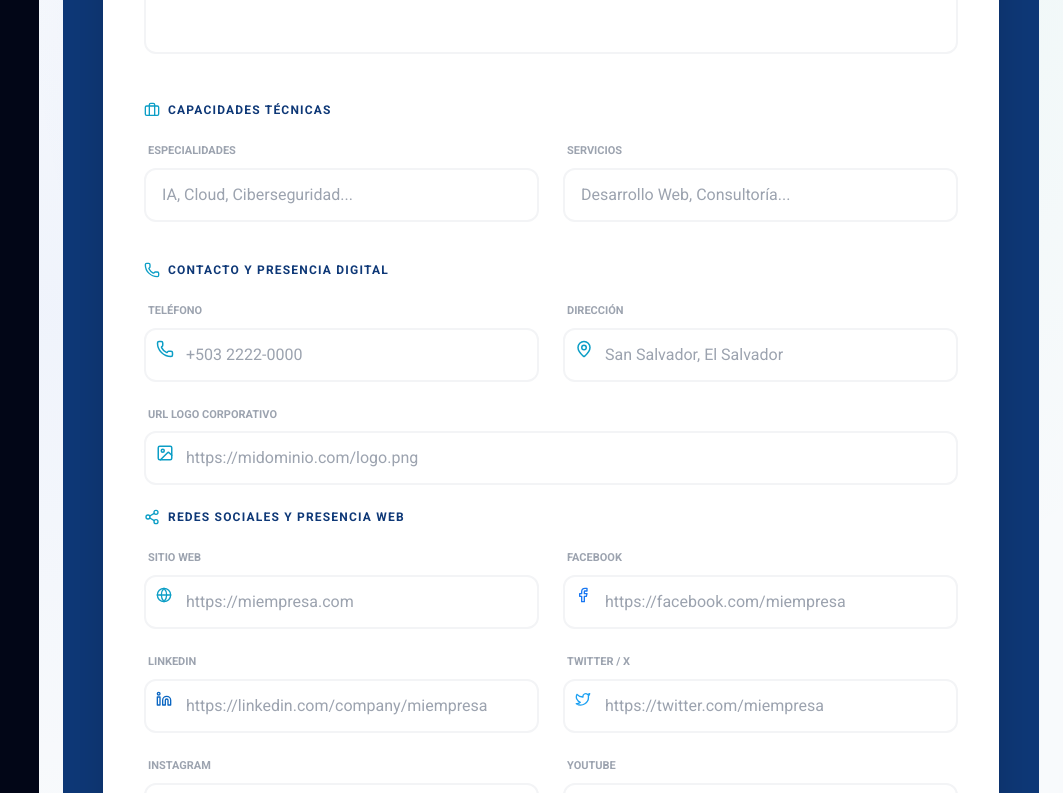
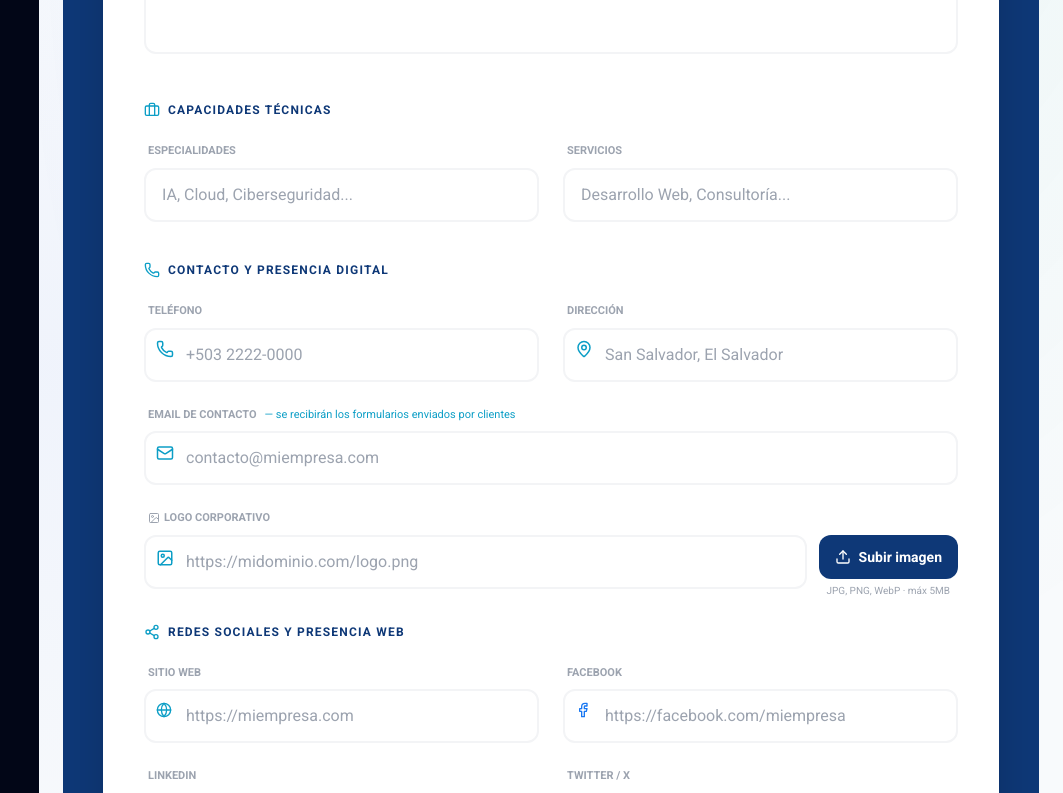
Before and after one commit to CASATIC2026/Directorio-Interactivo-de-CASATIC-2026---Frontend, a React (Vite) app: page /admin/socios/nuevo in a window 1280 px wide. Shown: the part 475-1268 px from the top of the page, without its empty margins (217-1280 px from the left). Built offline with nearby package versions, Linux system fonts and the light colour scheme; sample sign-in values are in the browser's storage.

Commit message:
feat: agregar campo emailContacto y upload de logo en formulario de socio

```diff
--- a/src/pages/admin/SocioFormPage.jsx
+++ b/src/pages/admin/SocioFormPage.jsx
@@ -1,16 +1,17 @@
-import { useState, useEffect } from 'react';
+import { useState, useEffect, useRef } from 'react';
 import { useNavigate, useParams } from 'react-router-dom';
 import api from '../../api/client';
 import {
   Save, ArrowLeft, Building2, Globe, Phone, MapPin,
   Tag, Briefcase, Image, Share2, AlertCircle, Loader2,
-  Facebook, Linkedin, Twitter, Instagram, Youtube
+  Facebook, Linkedin, Twitter, Instagram, Youtube, Mail, Upload
 } from 'lucide-react';
 
 export default function SocioFormPage() {
   const { id } = useParams();
   const navigate = useNavigate();
   const isEdit = Boolean(id);
+  const fileInputRef = useRef(null);
 
   const [form, setForm] = useState({
     nombreEmpresa: '',
@@ -21,6 +22,7 @@ export default function SocioFormPage() {
     telefono: '',
     direccion: '',
     logoUrl: '',
+    emailContacto: '',
     marcasRepresenta: '',
     // Redes sociales — campos individuales
     rsWebsite: '',
@@ -33,6 +35,8 @@ export default function SocioFormPage() {
   const [error, setError] = useState(null);
   const [saving, setSaving] = useState(false);
   const [loadingData, setLoadingData] = useState(isEdit);
+  const [uploadingLogo, setUploadingLogo] = useState(false);
+  const [uploadError, setUploadError] = useState(null);
 
   useEffect(() => {
     if (isEdit) {
@@ -48,6 +52,7 @@ export default function SocioFormPage() {
           direccion: s.direccion || '',
           logoUrl: s.logoUrl || '',
           marcasRepresenta: s.marcasRepresenta || '',
+          emailContacto: s.emailContacto || '',
           // Parsear redesSociales JSON a campos individuales
           ...(() => {
             let rs = {};
@@ -68,6 +73,26 @@ export default function SocioFormPage() {
 
   const handleChange = (field) => (e) =>
     setForm({ ...form, [field]: e.target.value });
+
+  const handleLogoUpload = async (e) => {
+    const file = e.target.files?.[0];
+    if (!file) return;
+    setUploadingLogo(true);
+    setUploadError(null);
+    const fd = new FormData();
+    fd.append('file', file);
+    try {
+      const res = await api.post('/upload/logo', fd, {
+        headers: { 'Content-Type': 'multipart/form-data' },
+      });
+      setForm((prev) => ({ ...prev, logoUrl: res.data.url }));
+    } catch (err) {
+      setUploadError(err.response?.data?.message || 'Error al subir la imagen');
+    } finally {
+      setUploadingLogo(false);
+      if (fileInputRef.current) fileInputRef.current.value = '';
+    }
+  };
 
   const autoSlug = () => {
     const slug = form.nombreEmpresa
@@ -103,6 +128,7 @@ export default function SocioFormPage() {
       telefono: form.telefono,
       direccion: form.direccion,
       logoUrl: form.logoUrl,
+      emailContacto: form.emailContacto,
       redesSociales,
       especialidades: form.especialidades.split(',').map((s) => s.trim()).filter(Boolean),
       servicios: form.servicios.split(',').map((s) => s.trim()).filter(Boolean),
@@ -249,11 +275,66 @@ export default function SocioFormPage() {
                     placeholder="San Salvador, El Salvador" />
                 </div>
                 <div className="md:col-span-2 relative">
-                  <Image className="absolute left-3 top-[38px] text-[#0C9EC6]" size={18} />
-                  <label className="block text-[11px] font-bold text-gray-400 uppercase mb-2 ml-1">URL Logo Corporativo</label>
-                  <input type="text" value={form.logoUrl} onChange={handleChange('logoUrl')}
+                  <Mail className="absolute left-3 top-[38px] text-[#0C9EC6]" size={18} />
+                  <label className="block text-[11px] font-bold text-gray-400 uppercase mb-2 ml-1">
+                    Email de Contacto
+                    <span className="ml-2 text-[#0C9EC6] normal-case font-normal">— se recibirán los formularios enviados por clientes</span>
+                  </label>
+                  <input type="email" value={form.emailContacto} onChange={handleChange('emailContacto')}
                     className="w-full pl-10 pr-4 py-3 border-2 border-gray-100 rounded-xl focus:border-[#0C9EC6] focus:outline-none transition-all font-normal"
-                    placeholder="https://midominio.com/logo.png" />
+                    placeholder="contacto@miempresa.com" />
+                </div>
+                {/* Logo: URL o subida de archivo */}
+                <div className="md:col-span-2">
+                  <label className="block text-[11px] font-bold text-gray-400 uppercase mb-2 ml-1 flex items-center gap-1">
+                    <Image size={12} /> Logo Corporativo
+                  </label>
+                  <div className="flex gap-3 items-start">
+                    <div className="relative flex-1">
+                      <Image className="absolute left-3 top-3.5 text-[#0C9EC6]" size={18} />
+                      <input type="text" value={form.logoUrl} onChange={handleChange('logoUrl')}
+                        className="w-full pl-10 pr-4 py-3 border-2 border-gray-100 rounded-xl focus:border-[#0C9EC6] focus:outline-none transition-all font-normal"
+                        placeholder="https://midominio.com/logo.png" />
+                    </div>
+                    {/* Botón subir imagen */}
+                    <div className="flex flex-col items-center gap-1">
+                      <input
+                        ref={fileInputRef}
+                        type="file"
+                        accept="image/jpeg,image/png,image/gif,image/webp"
+                        className="hidden"
+                        onChange={handleLogoUpload}
+                      />
+                      <button
+                        type="button"
+                        onClick={() => fileInputRef.current?.click()}
+                        disabled={uploadingLogo}
+                        className="flex items-center gap-2 px-4 py-3 bg-[#0E3877] hover:bg-[#0C9EC6] text-white text-sm font-bold rounded-xl transition-all disabled:opacity-60 whitespace-nowrap"
+                      >
+                        {uploadingLogo
+                          ? <Loader2 size={16} className="animate-spin" />
+                          : <Upload size={16} />}
+                        {uploadingLogo ? 'Subiendo...' : 'Subir imagen'}
+                      </button>
+                      <span className="text-[10px] text-gray-400">JPG, PNG, WebP · máx 5MB</span>
+                    </div>
+                  </div>
+                  {uploadError && (
+                    <p className="mt-2 text-xs text-red-500 flex items-center gap-1">
+                      <AlertCircle size={12} /> {uploadError}
+                    </p>
+                  )}
+                  {form.logoUrl && (
+                    <div className="mt-3 flex items-center gap-3">
+                      <img
+                        src={form.logoUrl}
+                        alt="Preview logo"
+                        className="h-14 w-14 object-contain rounded-xl border border-gray-100 bg-gray-50 p-1"
+                        onError={(e) => { e.target.style.display = 'none'; }}
+                      />
+                      <span className="text-xs text-gray-400 break-all">{form.logoUrl}</span>
+                    </div>
+                  )}
                 </div>
               </div>
             </div>
```
Also changed, not shown: 1 other file (tests, documents, lock files or other folders).
